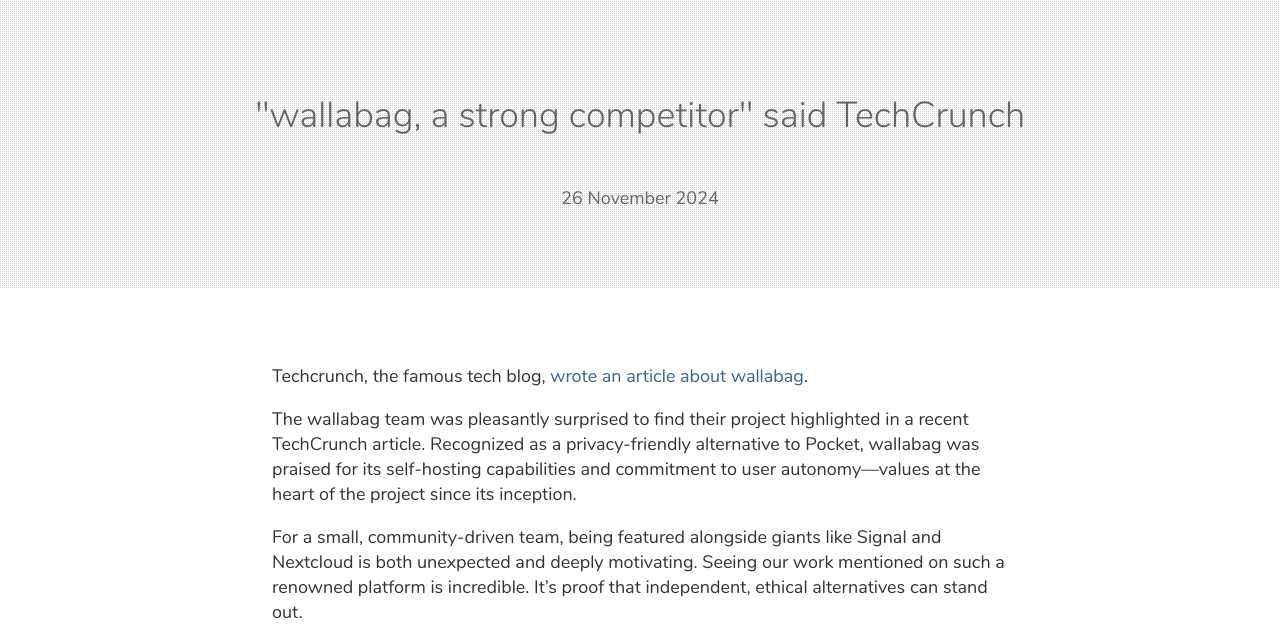
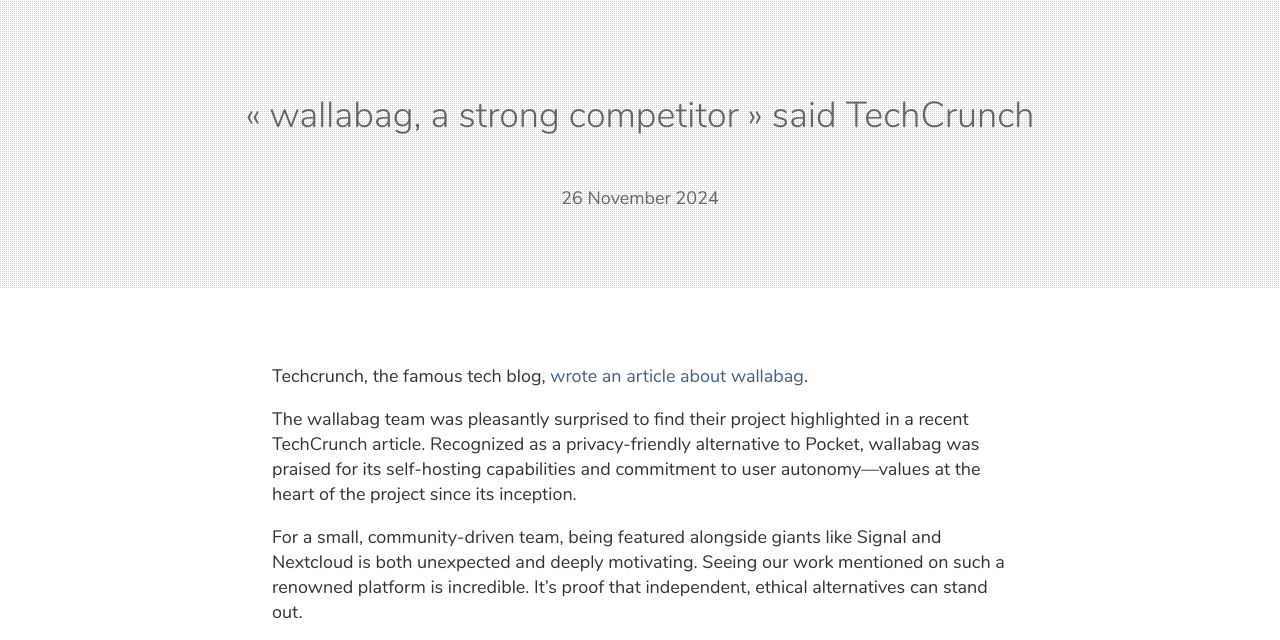
Before and after one commit to wallabag/website, an Eleventy site: page pages/news/20241126-techcrunch/index.md in a window 1280 px wide. Shown: the part 83-723 px from the top of the page. Built offline with nearby package versions, Linux system fonts and the light colour scheme; Eleventy itself is replaced by a stand-in of ours; files that its build step writes are made by us from their sources; no server answers; what node-fetch would draw is missing.

Commit message:
Improve opengraph title

```diff
--- a/_includes/_head.html
+++ b/_includes/_head.html
@@ -11,7 +11,7 @@
 <meta name="description" content="{{ site.description }}">
 
 <meta property="og:title" content="{{ title | default: site.title }}">
-<meta property="og:url" content="{{ site.url }}">
+<meta property="og:url" content="{{ page.url | default: site.url }}">
 <meta property="og:image" content="/img/wallabag_preview.png">
 <meta property="og:description" content="{{ description }}">
 
--- a/pages/news/20241126-techcrunch/index.md
+++ b/pages/news/20241126-techcrunch/index.md
@@ -1,5 +1,5 @@
 ---
-title: '"wallabag, a strong competitor" said TechCrunch'
+title: '« wallabag, a strong competitor » said TechCrunch'
 published: true
 date: 2024-11-26 09:00:00 +02:00
 description: An article on Techcrunch talk about us.
```
